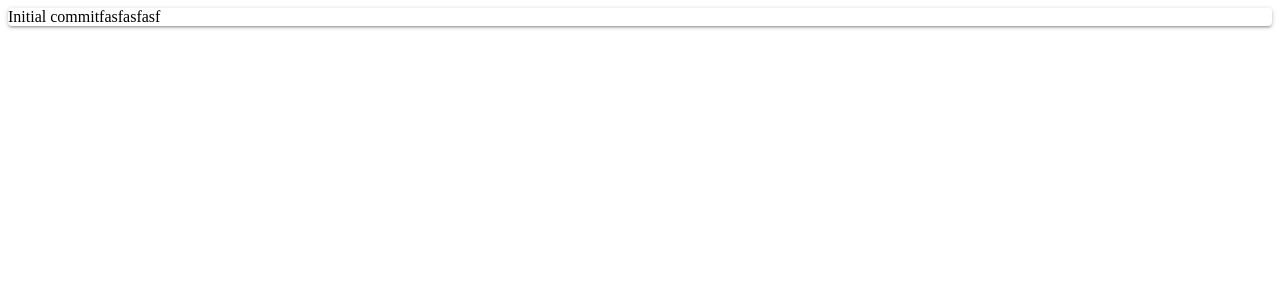
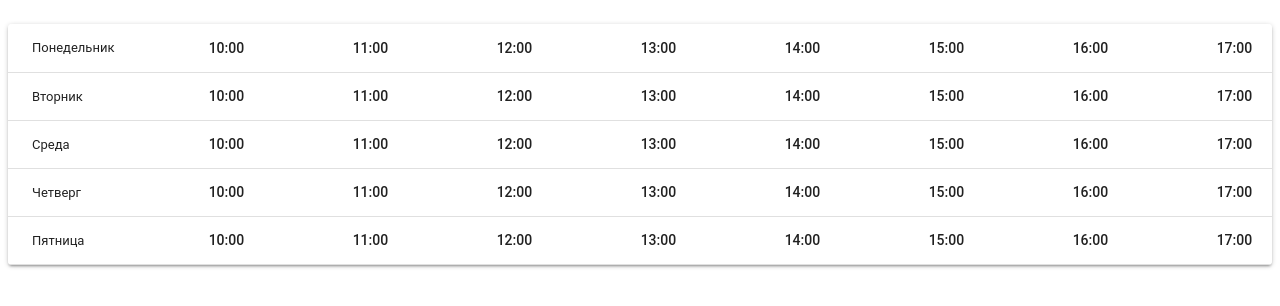
Before and after one commit to IlliaKolesnikov/room_booking, a React (Create React App) app: page / in a window 1280 px wide. Shown: the top 306 px of the page. Built offline with nearby package versions, Linux system fonts and the light colour scheme; the HTML template or start-up script is replaced by a standard one.

Commit message:
Skeleton of table with time.

```diff
--- a/src/components/App.js
+++ b/src/components/App.js
@@ -1,31 +1,75 @@
-import React, { Component } from 'react';
-import Grid from '@material-ui/core/Grid';
+import React from 'react';
+import PropTypes from 'prop-types';
+import { withStyles } from '@material-ui/core/styles';
+import Table from '@material-ui/core/Table';
+import TableBody from '@material-ui/core/TableBody';
+import TableCell from '@material-ui/core/TableCell';
+import TableHead from '@material-ui/core/TableHead';
+import TableRow from '@material-ui/core/TableRow';
 import Paper from '@material-ui/core/Paper';
+import Button from '@material-ui/core/Button';
 
-class App extends Component {
-  state = { value: '', open: false }
+const styles = theme => ({
+  root: {
+    width: '100%',
+    marginTop: theme.spacing.unit * 3,
+    overflowX: 'auto',
+  },
+  table: {
+    minWidth: 700,
+  },
+});
 
-    handleSearchChange = (e, { value }) => {
-      this.setState({ value });
-    }
+let id = 0;
+function createData(name, calories, fat, carbs, protein, kasha, kefir, ryazhanka, seledka, grudka) {
+  id += 1;
+  return { id, name, calories, fat, carbs, protein, kasha, kefir, ryazhanka, seledka, grudka };
+}
+const rows = [
+  createData('Понедельник', '10:00', '11:00', '12:00', '13:00', '14:00', '15:00', '16:00', '17:00', '18:00'),
+  createData('Вторник', '10:00', '11:00', '12:00', '13:00', '14:00', '15:00', '16:00', '17:00', '18:00'),
+  createData('Среда', '10:00', '11:00', '12:00', '13:00', '14:00', '15:00', '16:00', '17:00', '18:00'),
+  createData('Четверг', '10:00', '11:00', '12:00', '13:00', '14:00', '15:00', '16:00', '17:00', '18:00'),
+  createData('Пятница', '10:00', '11:00', '12:00', '13:00', '14:00', '15:00', '16:00', '17:00', '18:00'),
+];
 
-    handleClose = (value) => {
-      this.setState({ open: value });
-    }
+function SimpleTable(props) {
+  const { classes } = props;
 
-    handleOpen = (value) => {
-      this.setState({ open: value });
-    }
-
-    render() {
-      return (
-      <Grid container >
-        <Grid item xs={12}>
-        <Paper>Initial commitfasfasfasf</Paper>
-        </Grid>
-     </Grid>
-      );
-    }
+  return (
+    <Paper className={classes.root}>
+      <Table className={classes.table}>
+        <TableBody>
+          {rows.map((row) => {
+            return (
+              <TableRow key={row.id}>
+                <TableCell component="th" scope="row">
+                  {row.name}
+                </TableCell>
+                <TableCell numeric>
+                <Button>
+                {row.calories}
+                </Button>
+                </TableCell>
+                <TableCell numeric><Button>{row.fat}</Button></TableCell>
+                <TableCell numeric><Button>{row.carbs}</Button></TableCell>
+                <TableCell numeric><Button>{row.protein}</Button></TableCell>
+                <TableCell numeric><Button>{row.kasha}</Button></TableCell>
+                <TableCell numeric><Button>{row.kefir}</Button></TableCell>
+                <TableCell numeric><Button>{row.ryazhanka}</Button></TableCell>
+                <TableCell numeric><Button>{row.seledka}</Button></TableCell>
+                <TableCell numeric><Button>{row.grudka}</Button></TableCell>
+              </TableRow>
+            );
+          })}
+        </TableBody>
+      </Table>
+    </Paper>
+  );
 }
 
-export default App;
+SimpleTable.propTypes = {
+  classes: PropTypes.object.isRequired,
+};
+
+export default withStyles(styles)(SimpleTable);
```
